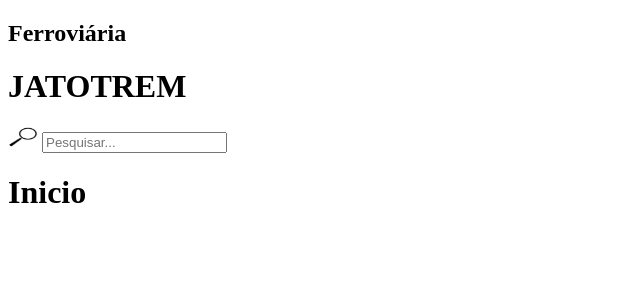
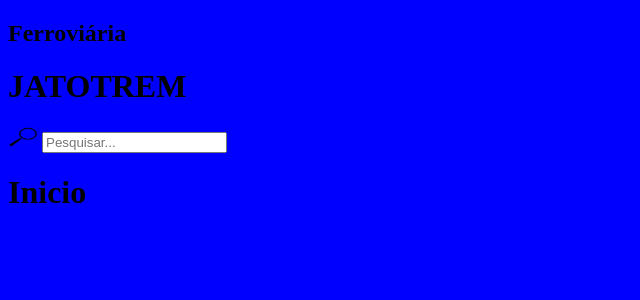
Before and after one commit to GustavoDuncker/Trabalho-trem, a PHP site: page /login/inicio.html in a window 1280 px wide. Shown: the top 300 px of the page, without its empty margins (0-640 px from the left). Run offline with PHP 8.4, Linux system fonts and the light colour scheme.

Commit message:
atualizações - add

```diff
--- a/login/iniciio.css
+++ b/login/iniciio.css
@@ -2,3 +2,10 @@ nav img{
     width: 30px;
     height: 20px;
 }
+body{
+    background-color: blue;
+}
+.centro{
+    background-color: rgb(0, 8, 122);
+
+}
--- a/login/inicio.html
+++ b/login/inicio.html
@@ -22,6 +22,10 @@
     <main>
 <h1>Inicio</h1>
 
+<div class="centro">
+
+</div>
+
     </main>
 
     <footer>
```
